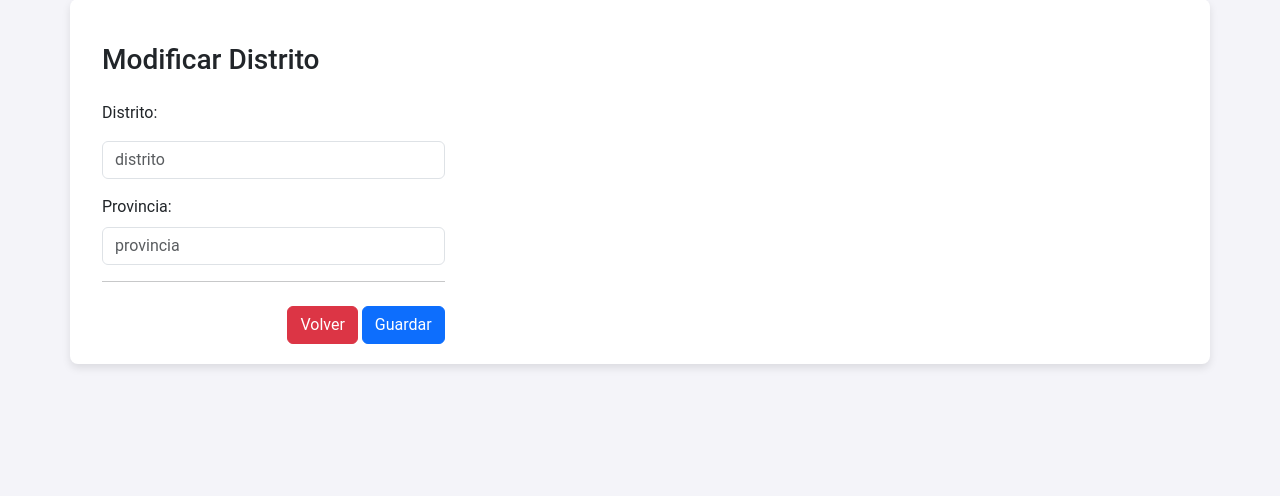
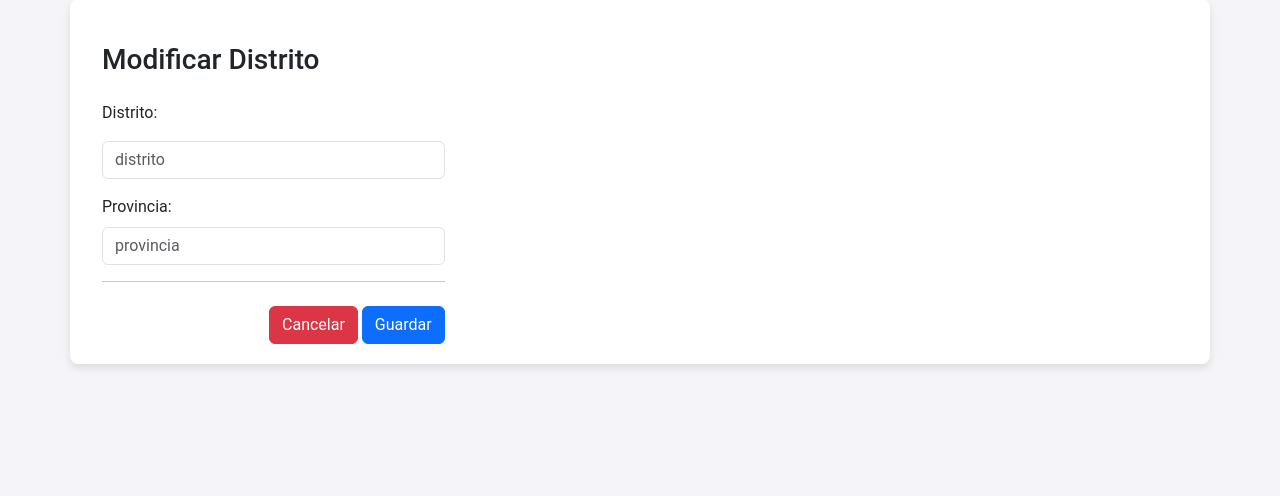
Before and after one commit to AGonzalesCajusol/Proyecto, a Python web app: template templates/modificar_distrito.html in a window 1280 px wide. Shown: the part 147-643 px from the top of the page. Run offline with Jinja, Linux system fonts and the light colour scheme; the template is opened without the code that fills it, so the values that code supplies are empty.

Commit message:
Update marlon modificar_distrito.html

```diff
--- a/templates/modificar_distrito.html
+++ b/templates/modificar_distrito.html
@@ -19,8 +19,8 @@
                     </div>
                     <hr>
                     <div class="text-end">
-                        <a href="{{ url_for('distrito') }}" class="btn btn-danger mt-2">Volver</a>
-                        <button type="submit" class="btn btn-primary mt-2">Guardar</button>
+                        <a href="{{ url_for('distrito') }}" class="btn btn-danger mt-2" onclick="return confirmarCancelacion()">Cancelar</a>
+                        <button type="submit" class="btn btn-primary mt-2" onclick="return confirmarModificacion()">Guardar</button>
                     </div>
                 </form>
 
```
